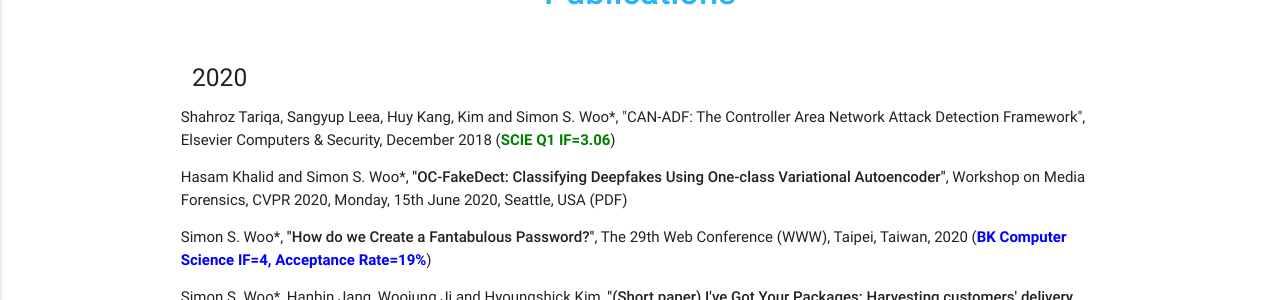
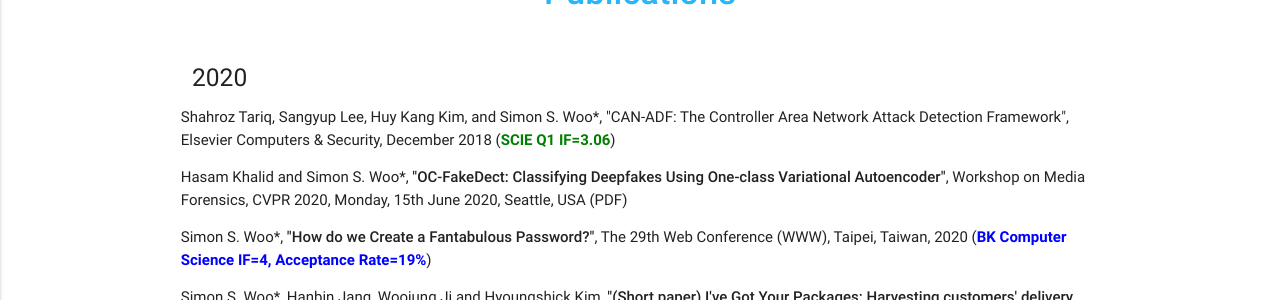
Before and after one commit to Yurim990507/DASH-Lab.github.io, a Jekyll site: the page built from example2.md, in a window 1280 px wide and 900 px high. Shown: the part 122-422 px from the top of the window. Built offline with Jekyll 4.4.1, drawn with Linux system fonts in a browser that asks for light colours.

Commit message:
Update example2.md

```diff
--- a/example2.md
+++ b/example2.md
@@ -9,7 +9,7 @@ permalink: /Publications/
 <div class="section">
     <h5>2020</h5>
     <div class="row">
- <p> Shahroz Tariqa, Sangyup Leea, Huy Kang, Kim and Simon S. Woo*, "CAN-ADF: The Controller Area Network Attack Detection Framework", Elsevier Computers & Security, December 2018 (<b><font color='green'>SCIE Q1 IF=3.06</font></b>) </p>
+ <p> Shahroz Tariq, Sangyup Lee, Huy Kang Kim, and Simon S. Woo*, "CAN-ADF: The Controller Area Network Attack Detection Framework", Elsevier Computers & Security, December 2018 (<b><font color='green'>SCIE Q1 IF=3.06</font></b>) </p>
 
  <p>  Hasam Khalid and Simon S. Woo*, <strong>"OC-FakeDect: Classifying Deepfakes Using One-class Variational Autoencoder"</strong>, Workshop on Media Forensics, CVPR 2020, Monday, 15th June 2020, Seattle, USA (PDF) </p>
 
```
